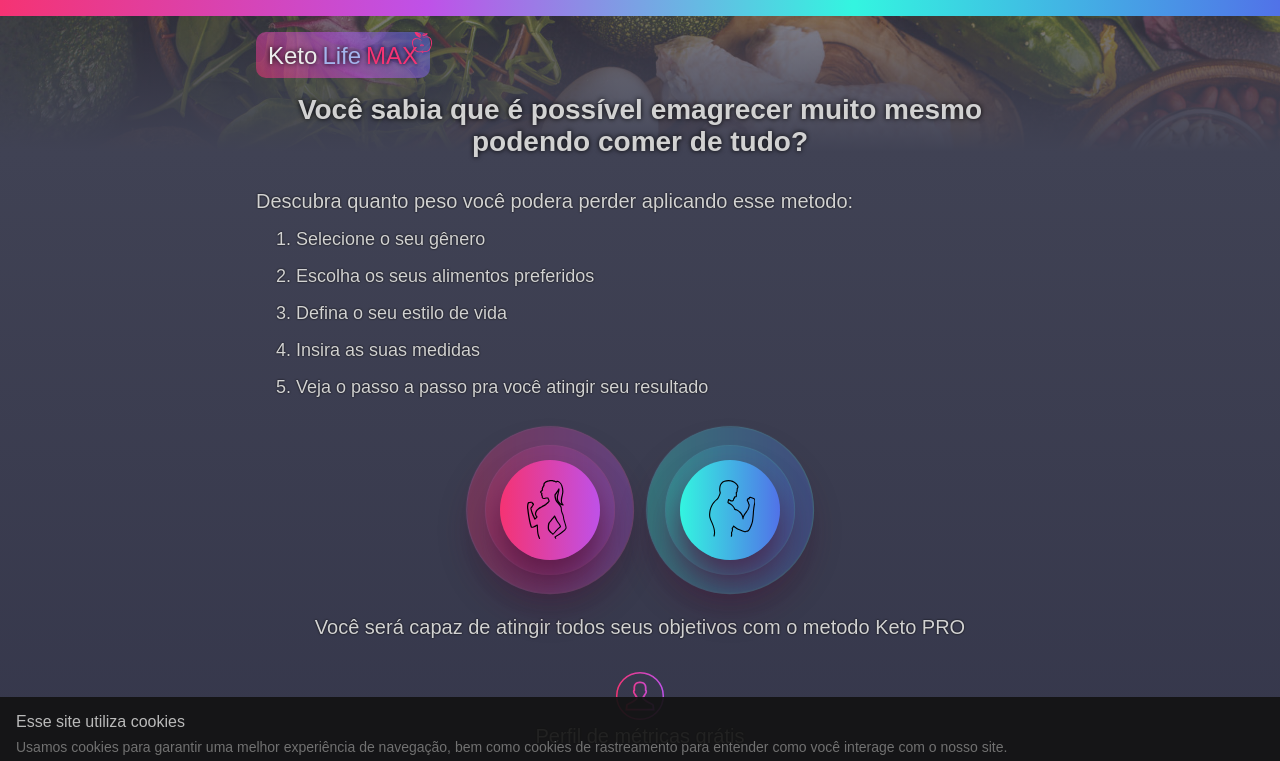
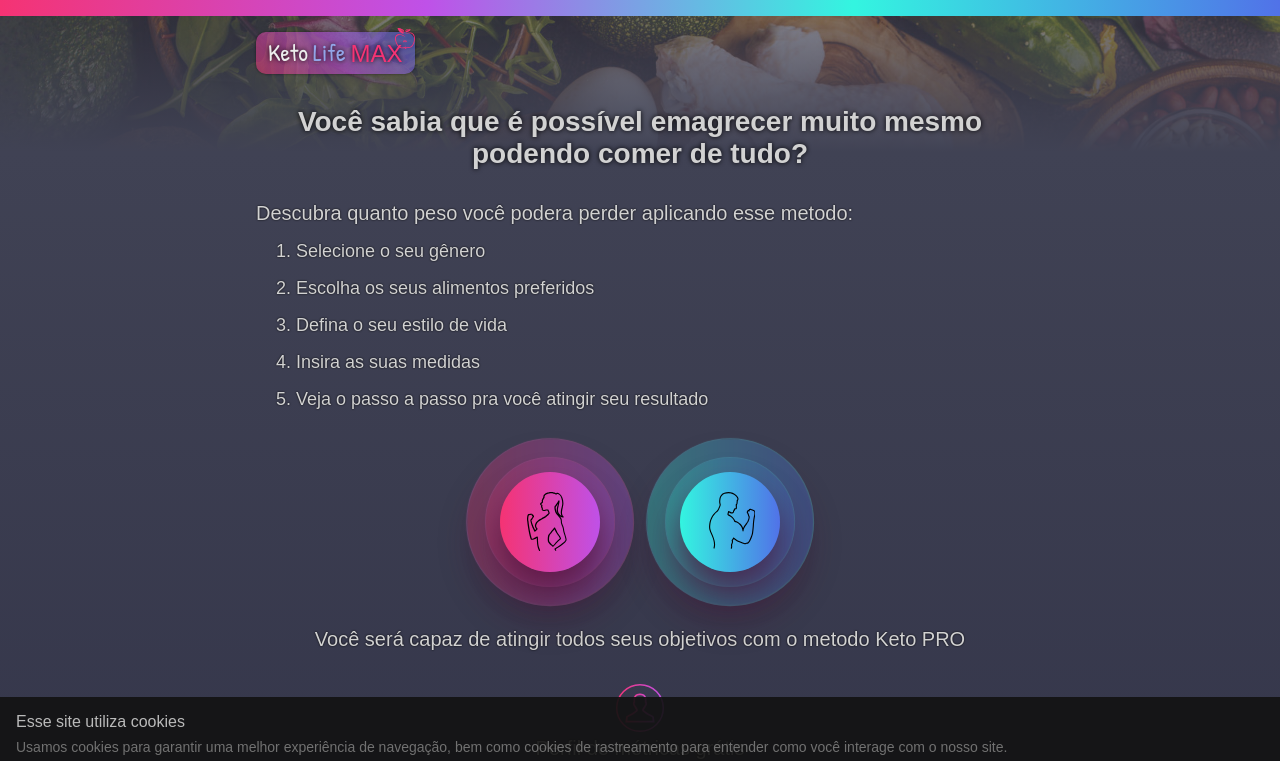
Before and after one commit to JeanVictorMachado/keto-life-max, a React (Create React App) app: page / in a window 1280 px wide. Shown: the top 761 px of the page. Built offline with nearby package versions, Linux system fonts and the light colour scheme.

Commit message:
feat: updated

```diff
--- a/public/index.html
+++ b/public/index.html
@@ -8,6 +8,12 @@
     <meta
       name="description"
       content="Web site created using create-react-app"
+    />
+    <link rel="preconnect" href="https://fonts.googleapis.com" />
+    <link rel="preconnect" href="https://fonts.gstatic.com" crossorigin />
+    <link
+      href="https://fonts.googleapis.com/css2?family=Patrick+Hand&display=swap"
+      rel="stylesheet"
     />
     <link rel="apple-touch-icon" href="%PUBLIC_URL%/images/logo-keto-pro.svg" />
     <link rel="manifest" href="%PUBLIC_URL%/manifest.json" />
--- a/src/components/LogoKetoPro/styles.css
+++ b/src/components/LogoKetoPro/styles.css
@@ -2,8 +2,8 @@
   width: min-content;
   background-image: linear-gradient(45deg, #f5337486, #c051e888, #5172e885);
   border-radius: 10px;
-
-  padding: 10px 12px 12px 12px;
+  padding: 4px 12px 10px 12px;
+  box-shadow: 0 0 3px rgba(0, 0, 0, 0.523);
 
   display: flex;
   align-items: center;
@@ -17,8 +17,8 @@
   background: none;
 
   position: absolute;
-  right: -10px;
-  top: 0;
+  right: -8px;
+  top: -4px;
 }
 
 .header-title {
@@ -29,16 +29,22 @@
 
   margin-bottom: -4px;
   display: flex;
+
+  font-family: "Patrick Hand", cursive;
 }
 
 .header-title-life {
   margin-left: 5px;
-  color: #a4b4ec;
+  color: #92a5e8;
+  font-family: "Patrick Hand", cursive;
 }
 
 .header-title-max {
+  margin-bottom: -3px;
   margin-left: 5px;
   color: #f53374;
+  display: flex;
+  align-items: center;
 }
 
 .header-logo-sub-title {
--- a/src/pages/Home/styles.css
+++ b/src/pages/Home/styles.css
@@ -32,7 +32,7 @@
   font-weight: 600;
   text-align: center;
   color: #d2d2d2;
-  margin-top: 16px;
+  margin-top: 32px;
   text-shadow: 0 0 5px black;
 }
 
```
Also changed, not shown: public/before-and-after-1.webp (deleted).
